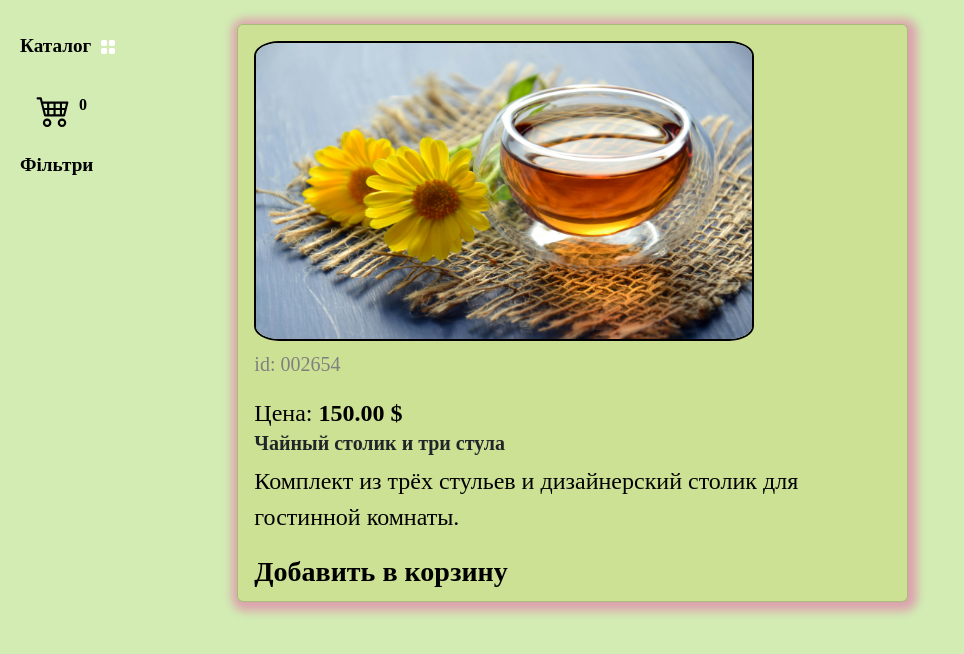
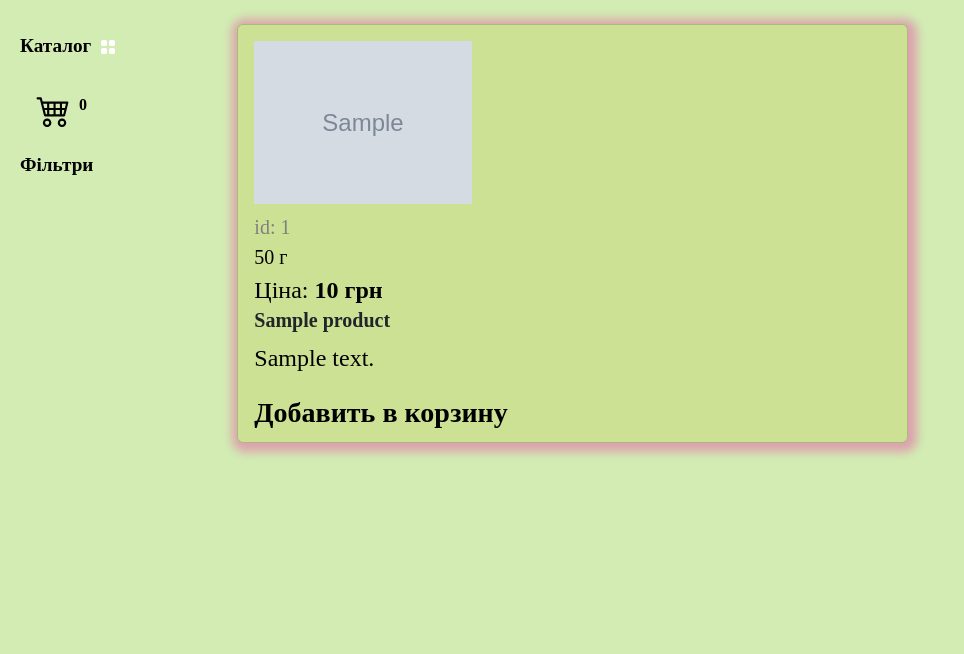
Before and after one commit to Avaake/house_of_tea, a Django app: template goods/templates/goods/product.html in a window 1280 px wide. Shown: the part 49-703 px from the top of the page, without its empty margins (0-964 px from the left). Run offline with Django 5.2, Linux system fonts and the light colour scheme; the template is opened without the code that fills it: most values are stand-ins (such as "Sample title", 1, 10 or a date in 2020); grey boxes marked "Sample" are stand-in pictures; some web fonts are replaced.

Commit message:
added transition to each product

```diff
--- a/goods/templates/goods/catalog.html
+++ b/goods/templates/goods/catalog.html
@@ -65,7 +65,7 @@
             <div class="col-lg-4 p-4">
                 <div class="card border-primary rounded custom-shadow">
                     {% if product.image %}
-                        <a href="/products/product.html">
+                        <a href="{% url "catalog:product" product.slug %}">
                             <img src="{{ product.image.url }}" class="card-img-top bg-accordion" alt="{{ product.name }}">
                         </a>
                     {% else %}
@@ -73,7 +73,7 @@
                     {% endif %}
                     <div class="card-body">
                         <h5 class="card-title"><a class="order-link-button"
-                                                  href="/products/product.html">{{ product.name }}</a></h5>
+                                                  href="{% url "catalog:product" product.slug %}">{{ product.name }}</a></h5>
                         <p class="card-text text-truncate">{{ product.description|truncatechars:35 }}</p>
                         <p class="product_id">id: {{ product.product_id }}</p>
                         <div class="d-flex justify-content-between">
--- a/goods/templates/goods/product.html
+++ b/goods/templates/goods/product.html
@@ -64,11 +64,11 @@
             <div class="container">
                 <div class="card custom-shadow card-body p-2">
                     <div class="col-md-4 m-2">
-                        <img src="{% static 'source/images/pexels-mareefe-1638280.jpg' %}" alt="" class="product-img"
+                        <img src="{{ product.image.url }}" alt="" class="img-fluid"
                              data-bs-toggle="modal" data-bs-target="#imageModal1">
                     </div>
                     <div class="col-md-4 mx-2 m">
-                        <p class="product_id">id: 002654</p>
+                        <p class="product_id mb-0">id: {{ product.product_id }}</p>
                     </div>
                     <!-- Увеличить изображение в модальном окне -->
                     <div class="modal fade" id="imageModal1" tabindex="-1"
@@ -76,12 +76,12 @@
                         <div class="modal-dialog modal-lg">
                             <div class="modal-content bg-product text-white">
                                 <div class="modal-header">
-                                    <h5 class="modal-title" id="imageModal1Label">Изображение 1</h5>
+                                    <h5 class="modal-title" id="imageModal1Label">{{ product.name }}</h5>
                                     <button type="button" class="btn-close" data-bs-dismiss="modal"
                                             aria-label="Закрыть"></button>
                                 </div>
                                 <div class="modal-body">
-                                    <img src="{% static 'source/images/pexels-mareefe-1638280.jpg' %}" class="img-fluid"
+                                    <img src="{{ product.image.url }}" class="img-fluid"
                                          alt="Изображение 1">
                                 </div>
                             </div>
@@ -90,11 +90,10 @@
 
                     <!-- Описание товара -->
                     <div class="mx-2">
-                        <p class="card-text fs-4 mb-0">Цена: <strong>150.00 $</strong></p>
-                        <h5 class="card-title">Чайный столик и три стула</h5>
-                        <p class="card-text fs-4">Комплект из трёх стульев и дизайнерский столик для
-                            гостинной
-                            комнаты.</p>
+                        <p class="card-text fs-5 m-0">50 г</p>
+                        <p class="card-text fs-4 mb-0">Ціна: <strong>{{ product.sell_price }} грн</strong></p>
+                        <h5 class="card-title">{{ product.name }}</h5>
+                        <p class="card-text fs-4">{{ product.description }}</p>
                         <a href="#" class="btn-product fs-3 add-to-cart">Добавить в корзину</a>
                     </div>
                 </div>
--- a/goods/urls.py
+++ b/goods/urls.py
@@ -6,5 +6,5 @@ app_name = "goods"
 
 urlpatterns = [
     path("", views.catalog, name="index"),
-    path("product/", views.product, name="product"),
+    path("product/<slug:product_slug>/", views.product, name="product"),
 ]
--- a/house_of_tea/urls.py
+++ b/house_of_tea/urls.py
@@ -23,8 +23,8 @@ from django.conf.urls.static import static
 
 urlpatterns = [
     path("admin/", admin.site.urls),
-    path("", include("main.urls"), name="main"),
-    path("catalog/", include("goods.urls"), name="catalog"),
+    path("", include("main.urls", namespace="main")),
+    path("catalog/", include("goods.urls", namespace="catalog")),
 ]
 
 
```
